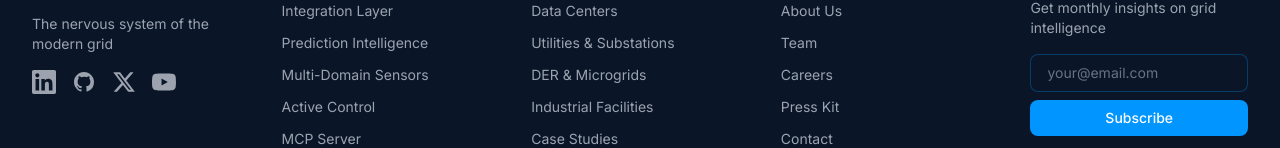
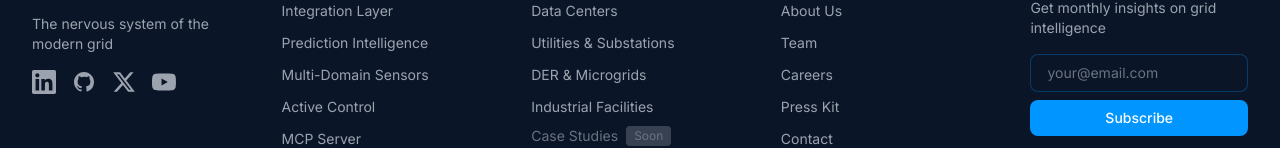
Before and after one commit to Pr1m3Su5p3ct/Voltry-GTM-WEBSITE, a Next.js app: page / in a window 1280 px wide. Shown: the part 11852-12000 px from the top of the page. Built offline with nearby package versions, Linux system fonts and the light colour scheme.

Commit message:
Add Coming Soon badges to Footer links
- Technical Docs shows Soon badge
- Case Studies shows Soon badge
- Blog shows Soon badge
- Consistent styling with header dropdown
- All other platform/solution links remain active

```diff
--- a/components/Footer.tsx
+++ b/components/Footer.tsx
@@ -89,7 +89,12 @@ const Footer = () => {
               <li><Link href="/platform/voltrycore" className="text-gray-400 hover:text-white text-sm transition-colors">Multi-Domain Sensors</Link></li>
               <li><Link href="/platform/voltryguard" className="text-gray-400 hover:text-white text-sm transition-colors">Active Control</Link></li>
               <li><Link href="/platform/mcp" className="text-gray-400 hover:text-white text-sm transition-colors">MCP Server</Link></li>
-              <li><Link href="/docs" className="text-gray-400 hover:text-white text-sm transition-colors">Technical Docs</Link></li>
+              <li>
+                <span className="text-gray-500 text-sm cursor-not-allowed flex items-center gap-2">
+                  Technical Docs
+                  <span className="text-xs bg-gray-700 text-gray-500 px-2 py-0.5 rounded">Soon</span>
+                </span>
+              </li>
             </ul>
           </div>
 
@@ -101,7 +106,12 @@ const Footer = () => {
               <li><Link href="/solutions/utilities" className="text-gray-400 hover:text-white text-sm transition-colors">Utilities & Substations</Link></li>
               <li><Link href="/solutions/der-microgrids" className="text-gray-400 hover:text-white text-sm transition-colors">DER & Microgrids</Link></li>
               <li><Link href="/solutions/industrial" className="text-gray-400 hover:text-white text-sm transition-colors">Industrial Facilities</Link></li>
-              <li><Link href="/resources/case-studies" className="text-gray-400 hover:text-white text-sm transition-colors">Case Studies</Link></li>
+              <li>
+                <span className="text-gray-500 text-sm cursor-not-allowed flex items-center gap-2">
+                  Case Studies
+                  <span className="text-xs bg-gray-700 text-gray-500 px-2 py-0.5 rounded">Soon</span>
+                </span>
+              </li>
             </ul>
           </div>
 
@@ -114,7 +124,12 @@ const Footer = () => {
               <li><Link href="/careers" className="text-gray-400 hover:text-white text-sm transition-colors">Careers</Link></li>
               <li><Link href="/press" className="text-gray-400 hover:text-white text-sm transition-colors">Press Kit</Link></li>
               <li><Link href="/contact" className="text-gray-400 hover:text-white text-sm transition-colors">Contact</Link></li>
-              <li><Link href="/blog" className="text-gray-400 hover:text-white text-sm transition-colors">Blog</Link></li>
+              <li>
+                <span className="text-gray-500 text-sm cursor-not-allowed flex items-center gap-2">
+                  Blog
+                  <span className="text-xs bg-gray-700 text-gray-500 px-2 py-0.5 rounded">Soon</span>
+                </span>
+              </li>
             </ul>
           </div>
 
```
